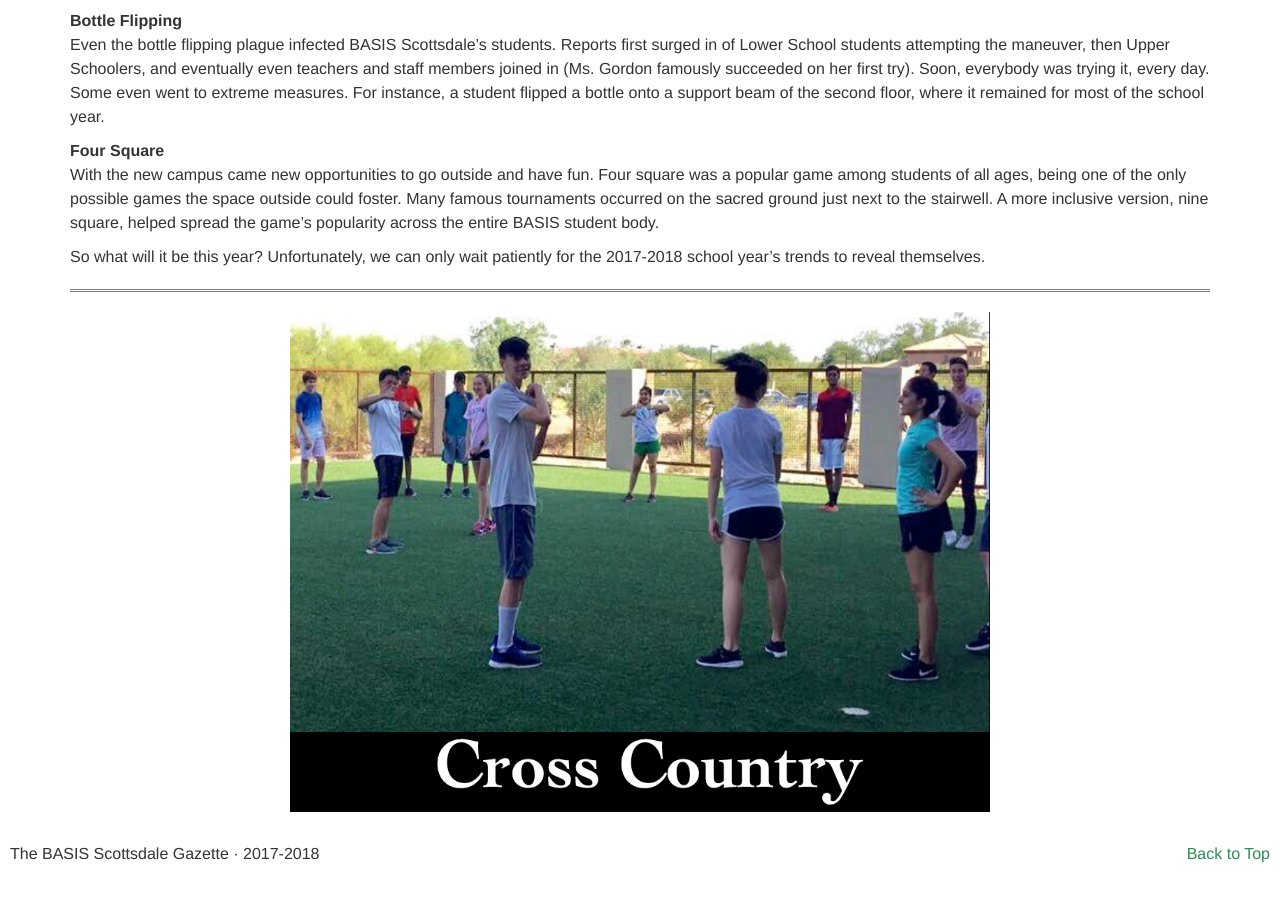
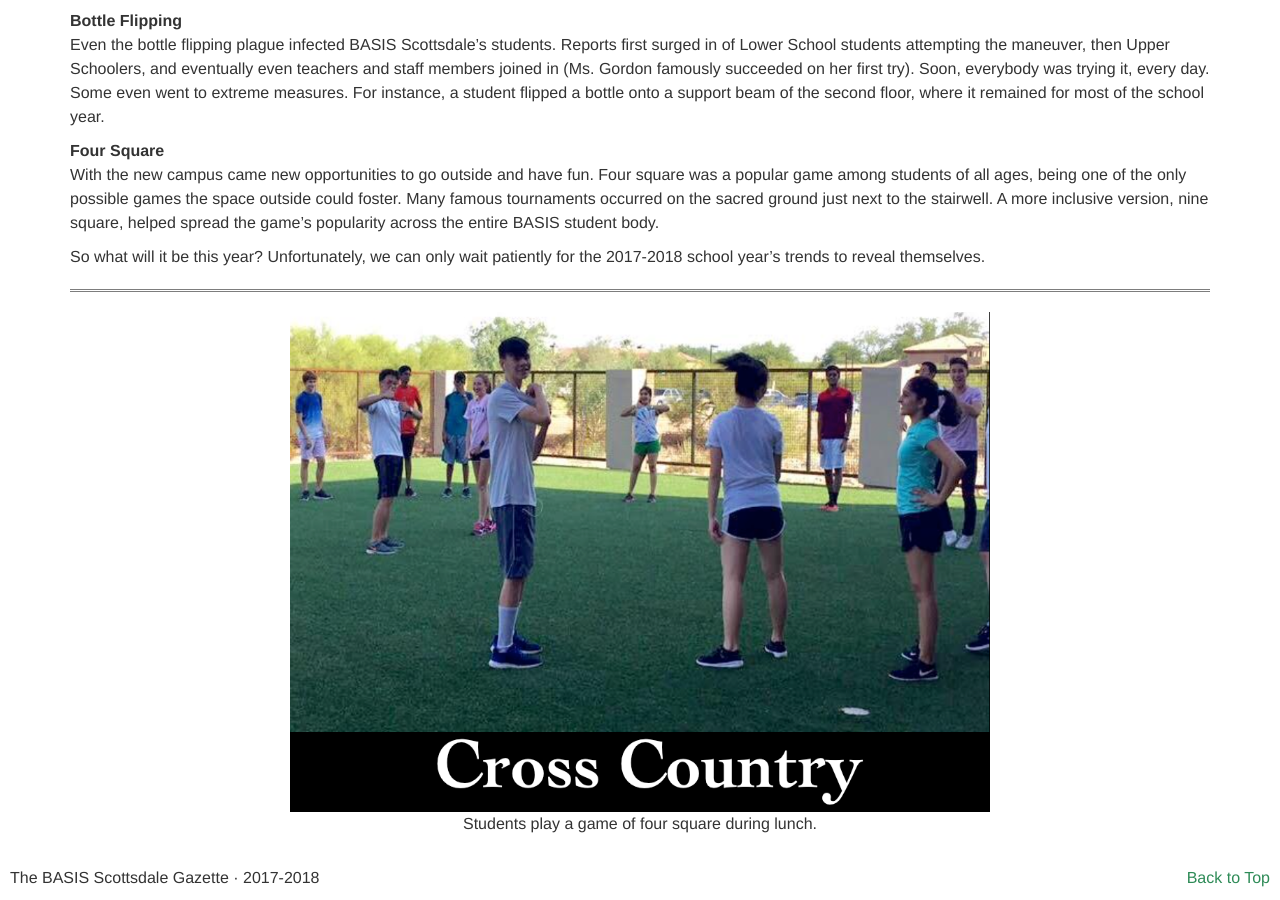
Before and after one commit to Awake99/Awake99.github.io, a Jekyll site: the page built from campus/_posts/2015-11-09-trends.md, in a window 1280 px wide and 900 px high, scrolled down 588 px. Built offline with Jekyll 4.4.1, drawn with Linux system fonts in a browser that asks for light colours; nearby versions of some CDN libraries; before the commit the page ends 1464 px from its top, so only the background shows below that.

Commit message:
Update 2015-11-09-trends.md

```diff
--- a/campus/_posts/2015-11-09-trends.md
+++ b/campus/_posts/2015-11-09-trends.md
@@ -3,6 +3,7 @@ layout: article
 image: /img/1.png
 title: "Out with the Old: Dying Basis Trends? "
 excerpt: "BASIS  is a unique school with unique trends. Many are reprehensible, and most are oddly charming. As the school year begins, we can only imagine what new trends will unfold. Let’s take a quick look back at some of last year’s trends, appreciating the old while excitedly anticipating the new."
+caption: "Students play a game of four square during lunch."
 ---
 
 <h2>Out with the Old: Dying Basis Trends?</h2>
```
